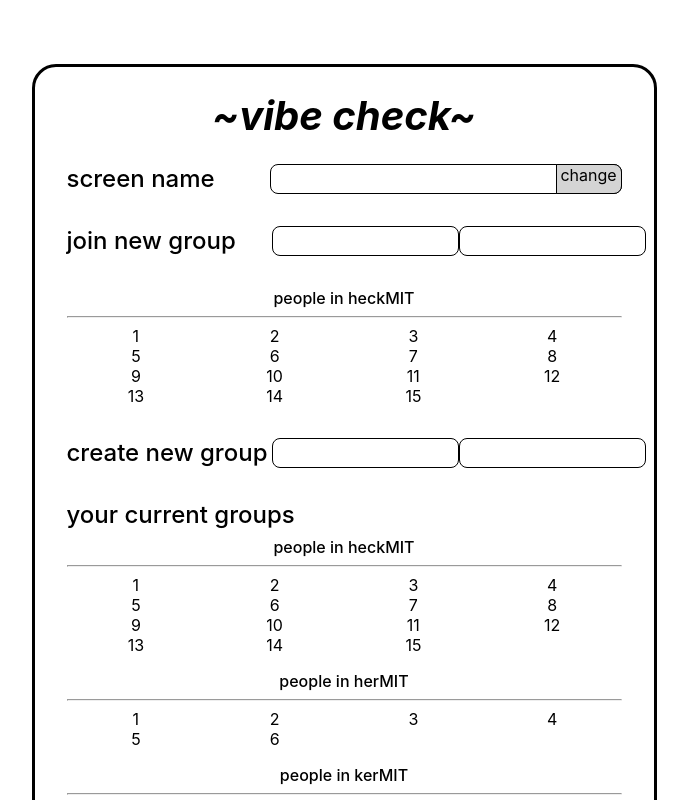
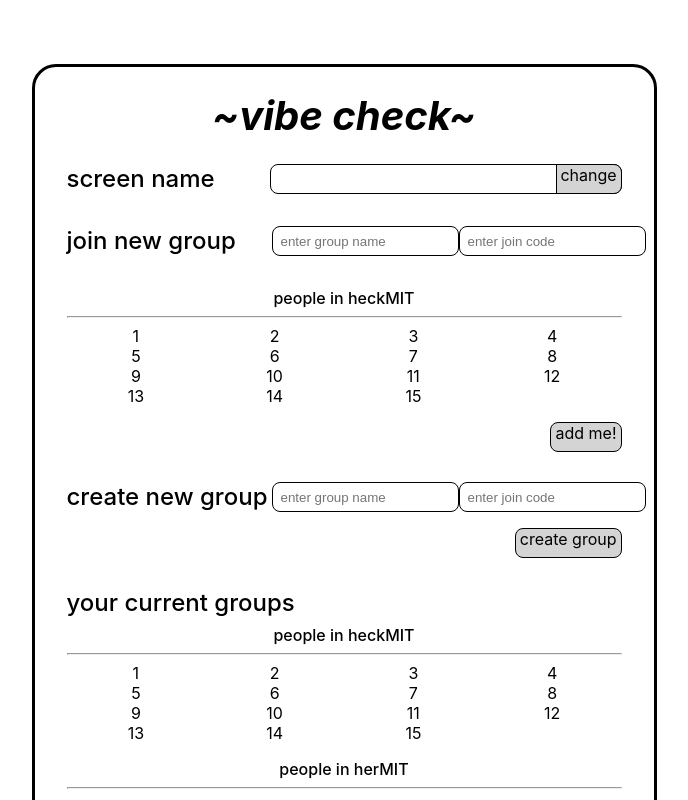
Before and after one commit to cindy-x-wang/vibecheck, a React (Create React App) app in the folder settings-tab/: page / in a window 1280 px wide. Shown: the top 800 px of the page, without its empty margins (296-984 px from the left). Built offline with nearby package versions, Linux system fonts and the light colour scheme.

Commit message:
implemented more front end and framework for creating / joining group

```diff
--- a/settings-tab/src/App.css
+++ b/settings-tab/src/App.css
@@ -86,3 +86,25 @@ input:focus {
 .App-group {
   margin-bottom: 8px;
 }
+
+.App-buttonContainer {
+  height: 28px;
+  position: relative;
+  text-align: center;
+}
+
+.App-button {
+  padding: 0px 4px;
+  border-radius: 8px;
+  height: 28px;
+  background-color: #d4d4d4;
+
+
+  position: absolute;
+  right: 0;
+  border: 1px solid black;
+}
+
+.App-button:hover {
+  background-color: #cacaca;
+}
--- a/settings-tab/src/App.js
+++ b/settings-tab/src/App.js
@@ -11,15 +11,74 @@ class App extends React.Component {
     this.state = {
       groupMembers: [1, 2, 3, 4, 5, 6, 7, 8, 9, 10, 11, 12, 13, 14 ,15],
       groupName: 'heckMIT',
+      name: '',
       groups: {
         'heckMIT':  [1, 2, 3, 4, 5, 6, 7, 8, 9, 10, 11, 12, 13, 14 ,15],
         'herMIT': [1,2,3,4,5,6],
         'kerMIT': [2,3,4],
         'turNIP': [2, 4, 6, 10]
-      }
+      },
+      nameValue: '',
+      groupNameValue: '',
+      joinCodeValue: '',
+      createNameValue: '',
+      createCodeValue: '',
+
+
     }
 
+    this.nameChange = this.nameChange.bind(this);
+    this.groupNameChange = this.groupNameChange.bind(this);
+    this.joinCodeChange = this.joinCodeChange.bind(this);
+    this.createNameChange = this.createNameChange.bind(this);
+    this.createCodeChange = this.createCodeChange.bind(this);
+
+    this.createGroup = this.createGroup.bind(this);
+    this.joinGroup = this.joinGroup.bind(this);
   }
+
+  componentDidMount() {
+    // need an api call to retrieve all groups and respective members that the member is in
+  }
+
+  nameChange(event) {
+    this.setState({
+      nameValue: event.target.value,
+    });
+  }
+
+  groupNameChange (event) {
+    this.setState({
+      groupNameValue: event.target.value,
+    });
+  }
+
+  joinCodeChange (event) {
+    this.setState({
+      joinCodeValue: event.target.value,
+    });
+  }
+
+  createNameChange (event) {
+    this.setState({
+      createNameValue: event.target.value,
+    });
+  }
+
+  createCodeChange(event) {
+    this.setState({
+      createCodeValue: event.target.value,
+    });
+  }
+
+  joinGroup() {
+
+  }
+
+  createGroup() {
+
+  }
+
 
 
   render() {
@@ -40,7 +99,12 @@ class App extends React.Component {
             <div className='App-fieldContainer'>
               <div className='App-fields'> screen name </div>
               <div className='App-nameContainer'>
-                <input className='App-name'/>
+                <input
+                  className='App-name'
+                  value={this.state.nameValue}
+                  onChange={this.nameChange}
+                  placeholder={this.state.name}
+                />
                 <div className='App-nameSubmit'> change </div>
               </div>
 
@@ -49,19 +113,45 @@ class App extends React.Component {
             <div className='App-fieldContainer'>
               <div className='App-fields'> join new group </div>
               <div className='App-inputContainer'>
-                <input />
-                <input />
+                <input
+                  value={this.state.groupNameValue}
+                  onChange={this.groupNameChange}
+                  placeholder='enter group name'
+                />
+                <input
+                  value={this.state.joinCodeValue}
+                  onChange={this.joinCodeChange}
+                  placeholder='enter join code'
+                />
               </div>
             </div>
 
             <Group groupMembers={this.state.groupMembers} groupName={this.state.groupName} first={true}/>
 
-            <div className='App-fieldContainer' style={{marginTop: 32}}>
+
+            <div className='App-buttonContainer'>
+              <div className='App-button' onClick={this.joinGroup}> add me! </div>
+            </div>
+
+
+            <div className='App-fieldContainer' style={{marginTop: 32, marginBottom: 16}}>
               <div className='App-fields'> create new group </div>
               <div className='App-inputContainer'>
-                <input />
-                <input />
+                <input
+                  value={this.state.createNameValue}
+                  onChange={this.createNameChange}
+                  placeholder='enter group name'
+                />
+                <input
+                  value={this.state.createCodeValue}
+                  onChange={this.createCodeChange}
+                  placeholder='enter join code'
+                />
               </div>
+            </div>
+
+            <div className='App-buttonContainer' style={{marginBottom: 32}}>
+              <div className='App-button' onClick={this.createGroup}> create group </div>
             </div>
 
             <div className='App-displayGroups'>
```
Also changed, not shown: settings-tab/public/leave-group.png (added).
